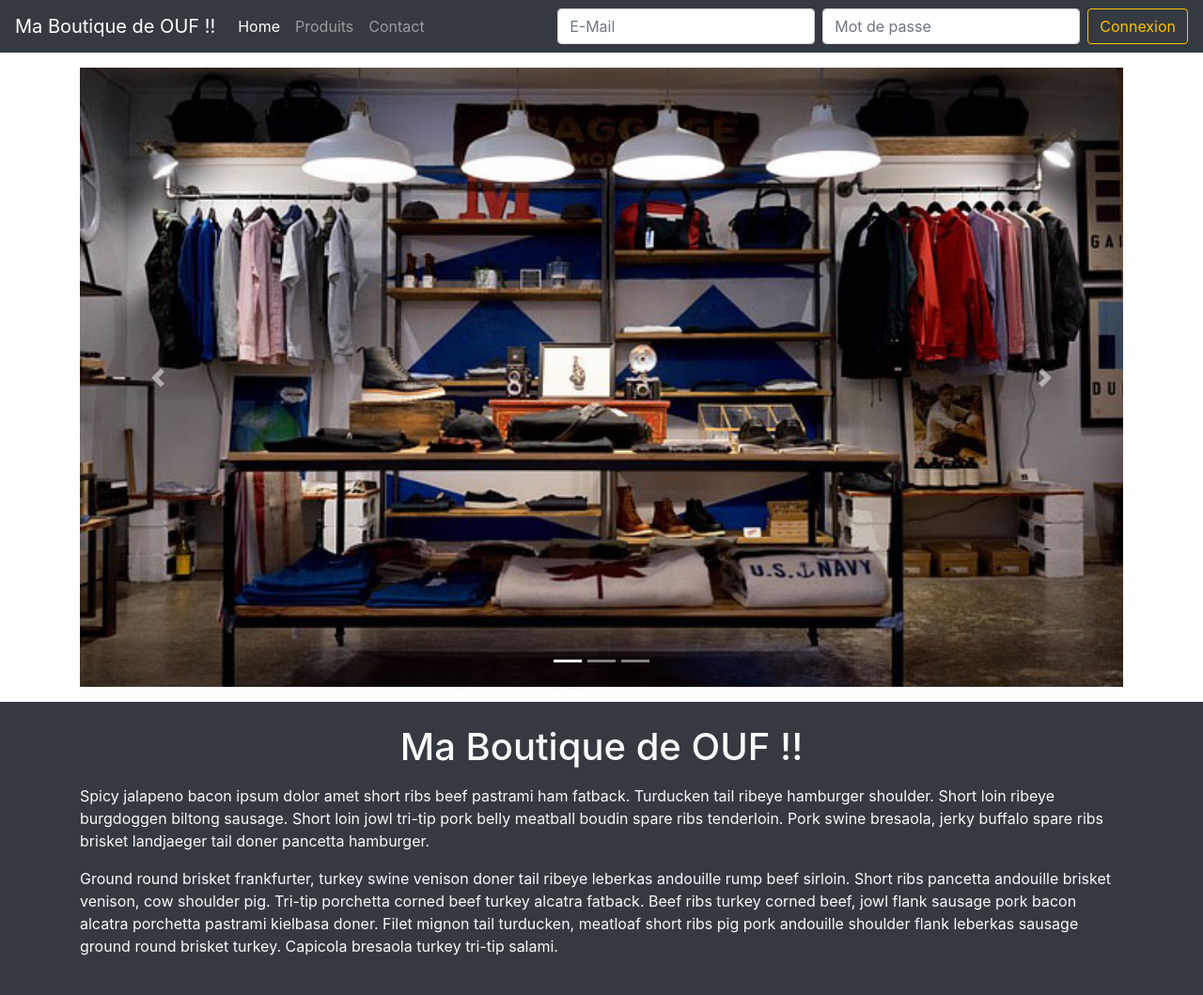
After one commit to faim3r/PhpMaquettePg, a PHP site: page / in a window 1280 px wide. The commit adds this page. Shown: the whole page at 94% size. Run offline with PHP 8.4, Linux system fonts and the light colour scheme.

Commit message:
formulaire et carte

```diff
--- /dev/null
+++ b/inc/bdd.php
@@ -0,0 +1,13 @@
+<?php
+try
+{
+    $bdd = new PDO('mysql:host=localhost;dbname=catalog;charset=utf8', 'root', '',array(
+        PDO::ATTR_ERRMODE => PDO::ERRMODE_EXCEPTION,
+        PDO::ATTR_DEFAULT_FETCH_MODE => PDO::FETCH_ASSOC
+    )
+                  );
+}
+catch (Exception $e)
+{
+    die('Erreur : ' . $e->getMessage());
+}
--- /dev/null
+++ b/inc/header.php
@@ -0,0 +1,34 @@
+<link rel="stylesheet" href="https://stackpath.bootstrapcdn.com/bootstrap/4.1.1/css/bootstrap.min.css" integrity="sha384-WskhaSGFgHYWDcbwN70/dfYBj47jz9qbsMId/iRN3ewGhXQFZCSftd1LZCfmhktB" crossorigin="anonymous">
+    <link rel="stylsheet" href="app/css/style.css">
+</head>
+<body>
+
+<?php require_once('inc/bdd.php'); ?>
+
+<header>
+  <nav class="navbar navbar-expand-lg navbar-dark bg-dark">
+    <a class="navbar-brand" href="index.php">Ma Boutique de OUF !!</a>
+    <button class="navbar-toggler" type="button" data-toggle="collapse" data-target="#navbarSupportedContent" aria-controls="navbarSupportedContent" aria-expanded="false" aria-label="Toggle navigation">
+      <span class="navbar-toggler-icon"></span>
+    </button>
+
+    <div class="collapse navbar-collapse" id="navbarSupportedContent">
+      <ul class="navbar-nav mr-auto">
+        <li class="nav-item active">
+          <a class="nav-link" href="index.php">Home <span class="sr-only">(current)</span></a>
+        </li>
+        <li class="nav-item">
+          <a class="nav-link" href="#">Produits</a>
+        </li>
+        <li class="nav-item">
+          <a class="nav-link" href="formulaire_contact.php">Contact</a>
+        </li>
+      </ul>
+      <form class="form-inline my-2 my-lg-0" method="POST">
+        <input class="form-control mr-sm-2" type="email" placeholder="E-Mail">
+        <input class="form-control mr-sm-2" type="password" placeholder="Mot de passe">
+        <button class="btn btn-outline-warning my-2 my-sm-0" type="submit">Connexion</button>
+      </form>
+    </div>
+  </nav>
+</header>
--- /dev/null
+++ b/index.php
@@ -0,0 +1,65 @@
+<!DOCTYPE html>
+<html lang="fr">
+<head>
+    <meta charset="UTF-8">
+    <title>Home</title>
+    <link rel="stylesheet" href="https://stackpath.bootstrapcdn.com/bootstrap/4.1.1/css/bootstrap.min.css" integrity="sha384-WskhaSGFgHYWDcbwN70/dfYBj47jz9qbsMId/iRN3ewGhXQFZCSftd1LZCfmhktB" crossorigin="anonymous">
+</head>
+<body>
+
+<?php include('inc/header.php') ?>
+
+<!-- Début SLIDER -->
+<section class="container mt-3">
+    <div id="carouselExampleIndicators" class="carousel slide" data-ride="carousel">
+    <ol class="carousel-indicators">
+        <li data-target="#carouselExampleIndicators" data-slide-to="0" class="active"></li>
+        <li data-target="#carouselExampleIndicators" data-slide-to="1"></li>
+        <li data-target="#carouselExampleIndicators" data-slide-to="2"></li>
+    </ol>
+    <div class="carousel-inner">
+        <div class="carousel-item active">
+        <img class="d-block w-100" src="app/img/store1.jpg" alt="First slide">
+        </div>
+        <div class="carousel-item">
+        <img class="d-block w-100" src="app/img/store2.jpg" alt="Second slide">
+        </div>
+        <div class="carousel-item">
+        <img class="d-block w-100" src="app/img/store3.jpg" alt="Third slide">
+        </div>
+    </div>
+    <a class="carousel-control-prev" href="#carouselExampleIndicators" role="button" data-slide="prev">
+        <span class="carousel-control-prev-icon" aria-hidden="true"></span>
+        <span class="sr-only">Previous</span>
+    </a>
+    <a class="carousel-control-next" href="#carouselExampleIndicators" role="button" data-slide="next">
+        <span class="carousel-control-next-icon" aria-hidden="true"></span>
+        <span class="sr-only">Next</span>
+    </a>
+    </div>
+</section>
+<!-- Fin SLIDER -->
+
+<!-- Début PRÉSENTATION -->
+<section class="container-fluid mt-3 bg-dark">
+    <div class="container text-light pt-4 pb-4">
+        <h1 class="text-center mb-3">Ma Boutique de OUF !!</h1>
+        <p>
+            Spicy jalapeno bacon ipsum dolor amet short ribs beef pastrami ham fatback. Turducken tail ribeye hamburger shoulder. Short loin ribeye burgdoggen biltong sausage. Short loin jowl
+            tri-tip pork belly meatball boudin spare ribs tenderloin. Pork swine bresaola, jerky buffalo spare ribs brisket landjaeger tail doner pancetta hamburger.
+        </p>
+        <p>
+            Ground round brisket frankfurter, turkey swine venison doner tail ribeye leberkas andouille rump beef sirloin. Short ribs pancetta andouille brisket venison, cow shoulder pig. Tri-tip
+            porchetta corned beef turkey alcatra fatback. Beef ribs turkey corned beef, jowl flank sausage pork bacon alcatra porchetta pastrami kielbasa doner. Filet mignon tail turducken,
+            meatloaf short ribs pig pork andouille shoulder flank leberkas sausage ground round brisket turkey. Capicola bresaola turkey tri-tip salami.
+        </p>
+    </div>
+</section>
+<!-- Fin PRÉSENTATION -->
+
+<script src="https://code.jquery.com/jquery-3.3.1.slim.min.js" integrity="sha384-q8i/X+965DzO0rT7abK41JStQIAqVgRVzpbzo5smXKp4YfRvH+8abtTE1Pi6jizo" crossorigin="anonymous"></script>
+<script src="https://cdnjs.cloudflare.com/ajax/libs/popper.js/1.14.3/umd/popper.min.js" integrity="sha384-ZMP7rVo3mIykV+2+9J3UJ46jBk0WLaUAdn689aCwoqbBJiSnjAK/l8WvCWPIPm49" crossorigin="anonymous"></script>
+<script src="https://stackpath.bootstrapcdn.com/bootstrap/4.1.1/js/bootstrap.min.js" integrity="sha384-smHYKdLADwkXOn1EmN1qk/HfnUcbVRZyYmZ4qpPea6sjB/pTJ0euyQp0Mk8ck+5T" crossorigin="anonymous"></script>
+
+</body>
+</html>
```
Also changed, not shown: formulaire_contact.php (+91 -37 lines), inc/footer.php (added, +22 -0 lines), app/css/style.css (added), app/img/coat.jpg (added), app/img/dress.jpg (added), app/img/pants.jpg (added), app/img/shoes.jpg (added), app/img/store1.jpg (added), app/img/store2.jpg (added), app/img/store3.jpg (added), 1 other file.
